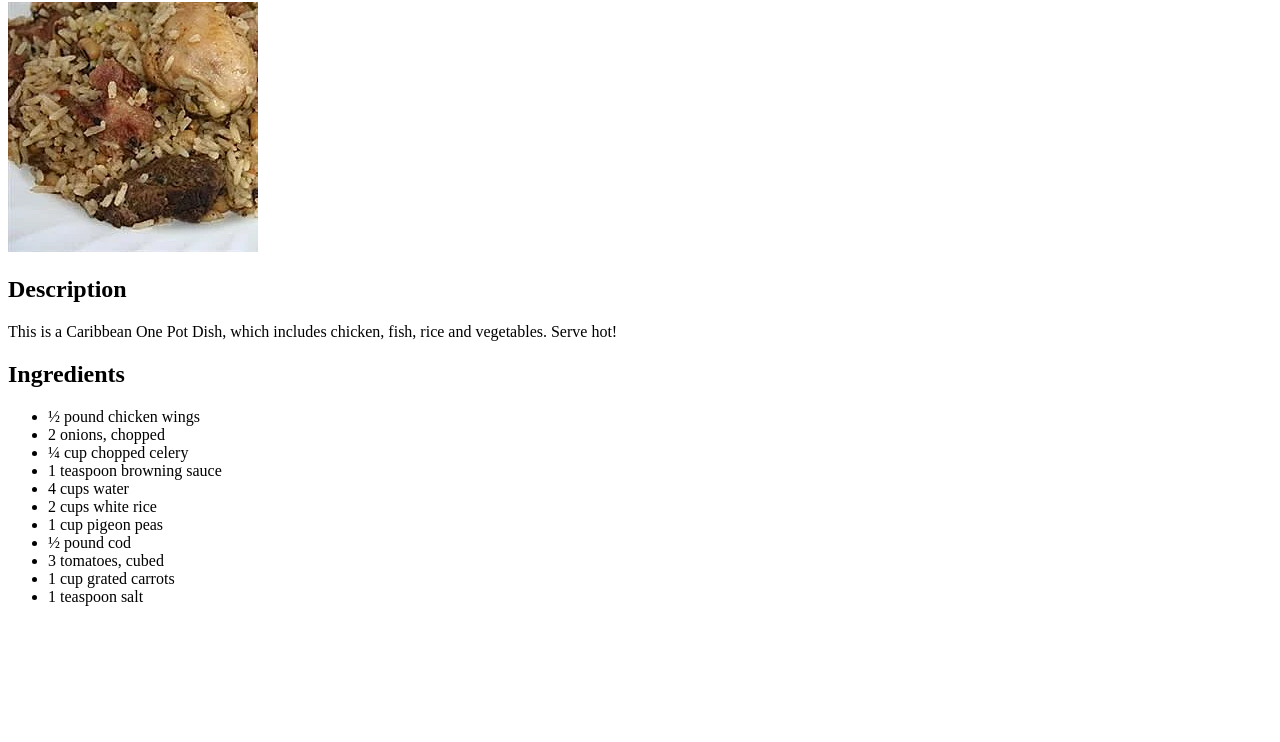
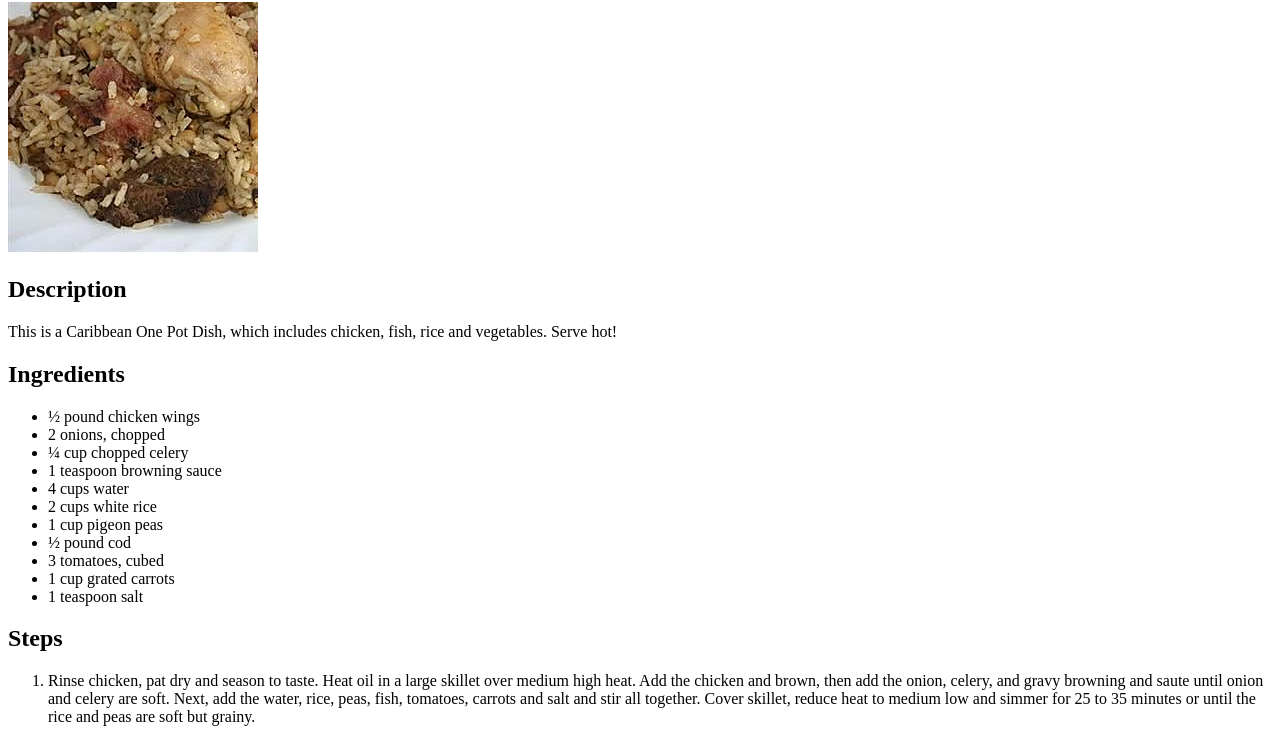
Before and after one commit to RuinedRunes/oden_recipes, a plain HTML site: page recipes/cookup.html in a window 1280 px wide. Shown: the part 78-820 px from the top of the page. Drawn offline with Linux system fonts and the light colour scheme.

Commit message:
Add steps

```diff
--- a/recipes/cookup.html
+++ b/recipes/cookup.html
@@ -28,5 +28,10 @@
         <li>1 cup grated carrots </li>
         <li>1 teaspoon salt </li>
     </ul>
+
+    <h2>Steps</h2>
+    <ol>
+        <li>Rinse chicken, pat dry and season to taste. Heat oil in a large skillet over medium high heat. Add the chicken and brown, then add the onion, celery, and gravy browning and saute until onion and celery are soft. Next, add the water, rice, peas, fish, tomatoes, carrots and salt and stir all together. Cover skillet, reduce heat to medium low and simmer for 25 to 35 minutes or until the rice and peas are soft but grainy.</li>
+    </ol>
 </body>
 </html>
```
